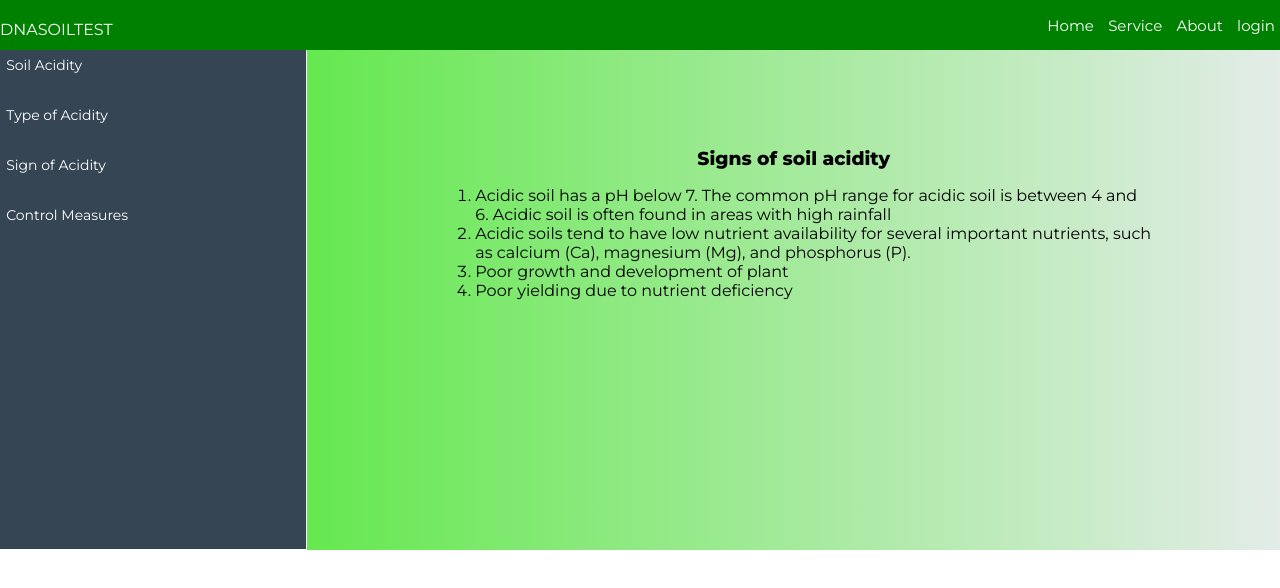
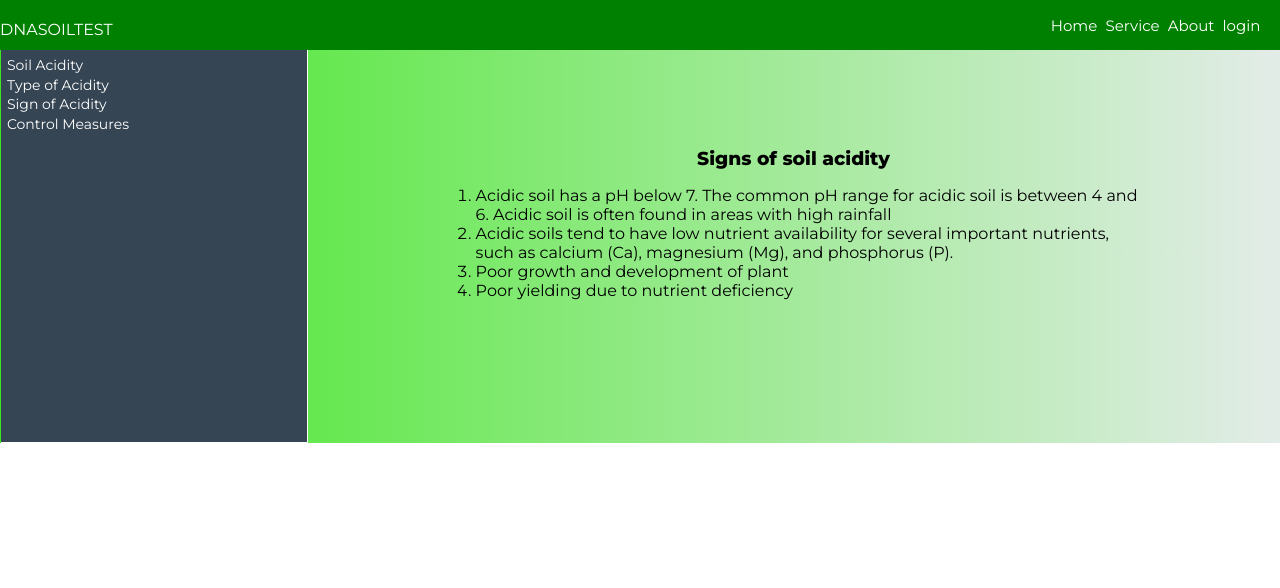
Before and after one commit to dna-249/SOILTEST, a React (Create React App) app: page /Records in a window 1280 px wide. Shown: the top 588 px of the page. Built offline with nearby package versions, Linux system fonts and the light colour scheme.

Commit message:
added channel name

```diff
--- a/public/index.html
+++ b/public/index.html
@@ -5,7 +5,7 @@
     <meta charset="UTF-8">
     <meta http-equiv="X-UA-Compatible" content="IE=edge">
     <meta name="viewport" content="width=device-width, initial-scale=1.0">
-    <title>Login Radius - Signin/Signup</title>
+    <title> DNASOILTEST</title>
     <link rel="stylesheet" href="https://use.fontawesome.com/releases/v5.8.1/css/all.css"
         integrity="sha384-50oBUHEmvpQ+1lW4y57PTFmhCaXp0ML5d60M1M7uH2+nqUivzIebhndOJK28anvf" crossorigin="anonymous">
     <link rel="stylesheet" href="style.css">
@@ -13,7 +13,7 @@
 
 <body>
     <div class="cont" style="position: fixed">
-        <div style="color:#fff; font: size 15px;;margin-top: 20px;"> DNASOILTEST</div>
+        <div style="color:#fff; font: size 5px;;margin-top: 20px;"> DNASOILTEST</div>
         <div class="cont1">
             <ul>
                 <li>
@@ -25,7 +25,7 @@
             </ul>
         </div>
     </div>
-    <div style="width: 100%; display: flex;height: auto;">
+    <div>
     <div id="root" style="width: 100%; display: flex;"></div></div>
     </div>
 
--- a/public/style.css
+++ b/public/style.css
@@ -11,14 +11,14 @@
    display: flex;
 }
 .cont1{
-    margin-left: auto;
+    margin-left: 70%;
 }
 ul{
     list-style: none;
 }
 .cont1 ul > li > a {
     color: #fff;
-    padding: 5px;
+    padding: 2px;
     font-size: 15px;
 }
 .cont1 ul > li > a:hover {
--- a/src/index.css
+++ b/src/index.css
@@ -13,7 +13,7 @@
    background-color:inherit;
    display: flex;
    width: 100%;
-   height: 10%;
+   height: 5%;
    padding: 2%;
    color: #fff;
 
@@ -21,7 +21,7 @@
 .nuu{
    background: #354554;
    width: 30%;
-   height: 500px;
+   height:inherit;
    border: #fff solid 1px;
    border-top: none;
    border-left: none;
```
